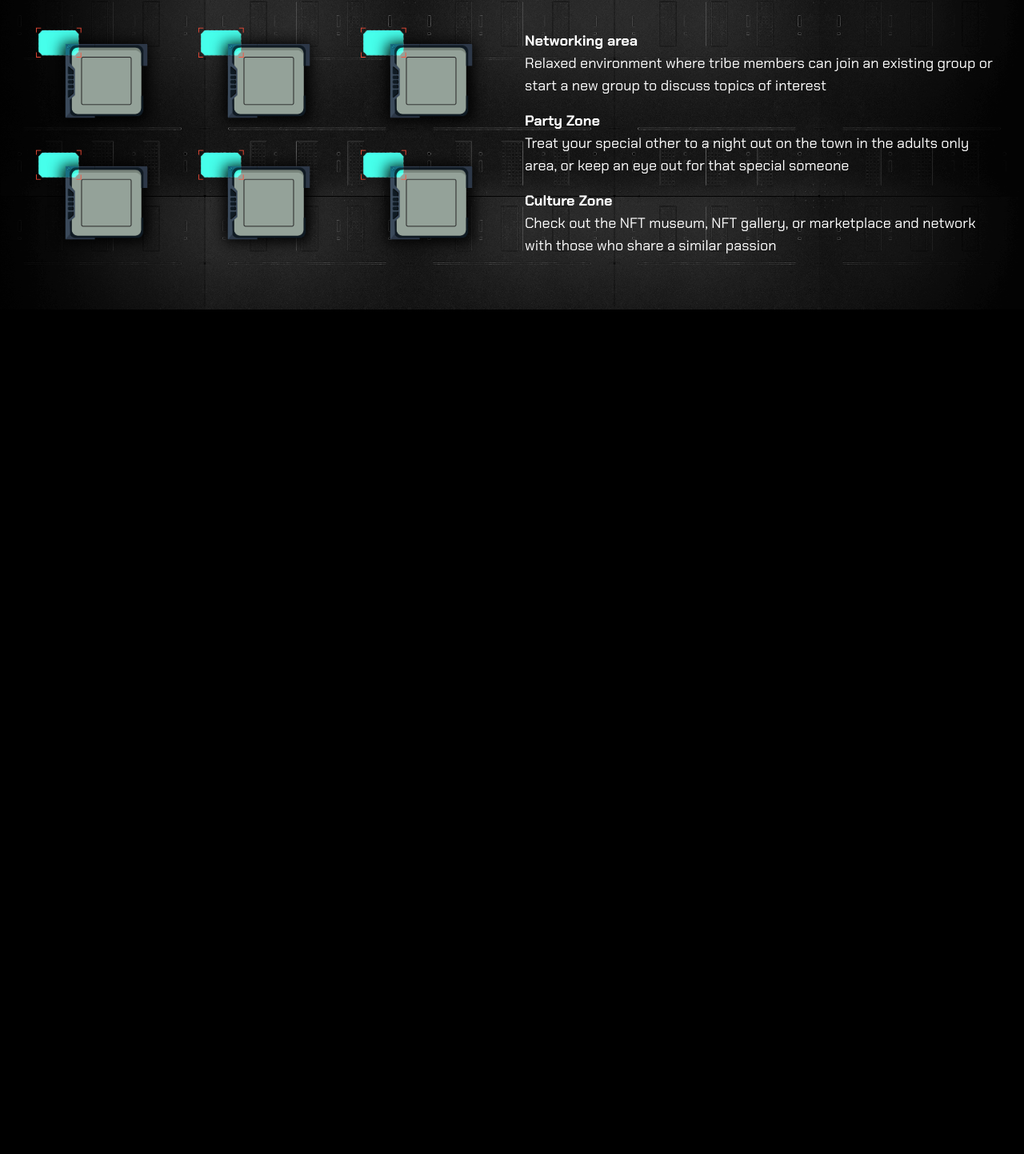
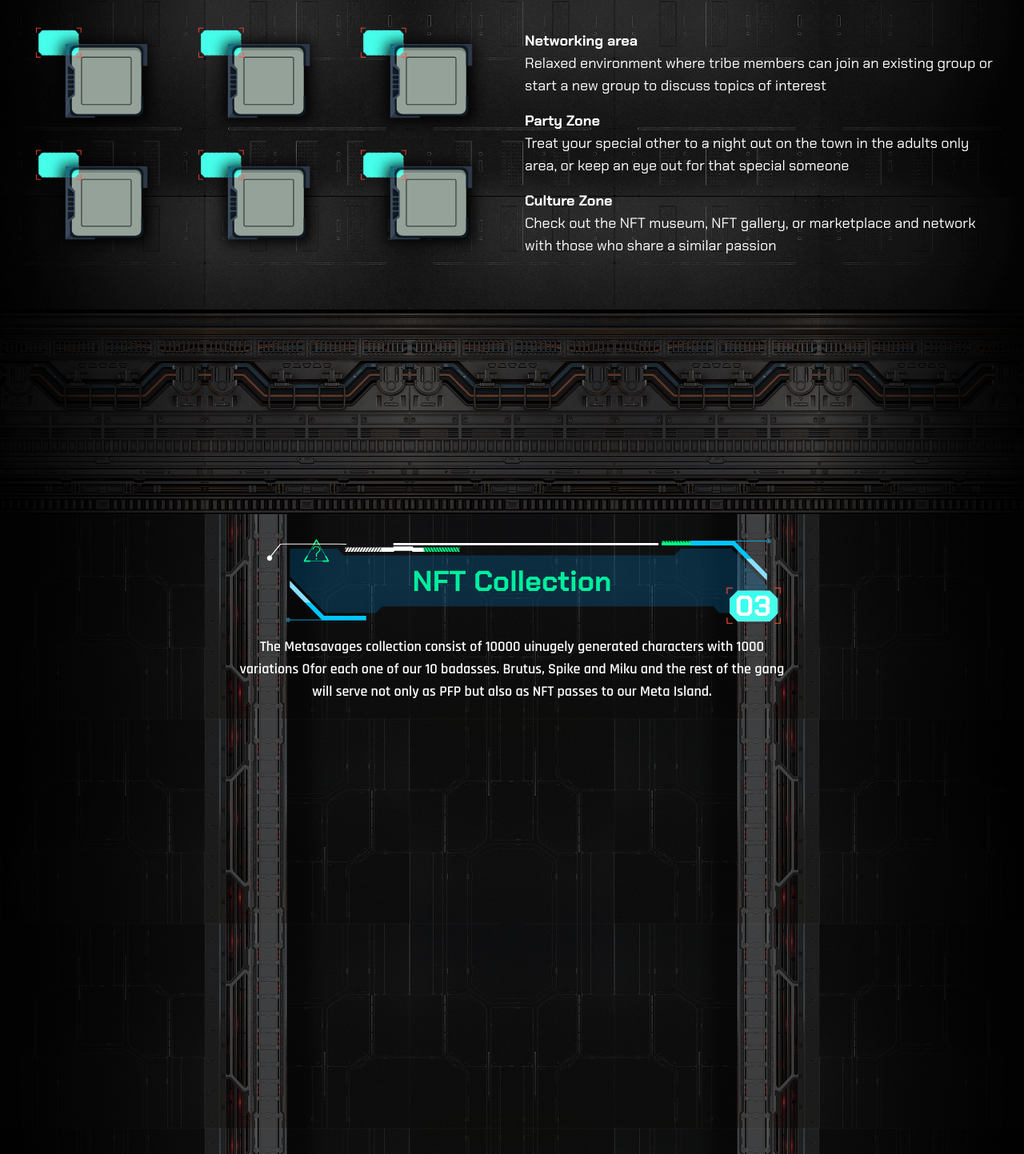
Before and after one commit to joaquinvaldezzz/metasavages.io, an Astro site: page / in a window 1280 px wide. Shown: the part 2314-3757 px from the top of the page at 80% size. Before the commit the page ends 2701 px from the top, so only its background shows below. Built offline with nearby package versions, Linux system fonts and the light colour scheme; Astro itself is replaced by a stand-in of ours.

Commit message:
Create NFT Collection section

```diff
--- a/src/pages/index.astro
+++ b/src/pages/index.astro
@@ -2,7 +2,8 @@
 import MainLayout from '../layouts/MainLayout.astro'
 import Header from '../components/Header/Header.astro'
 import MetaIsland from '../backgrounds/MetaIsland.astro'
-import Container from '../components/Container.astro'
+import Transition2 from '../backgrounds/Transition2.astro'
+import NFT from '../backgrounds/NFT.astro'
 ---
 
 <MainLayout name="Meta Savages" suffix="The Web 3.0 tribe for digital entrepreneurs">
@@ -77,11 +78,11 @@ import Container from '../components/Container.astro'
         </div>
 
         <div class="relative mt-24">
-          <h1
+          <h2
             class="text-center font-display text-2xl font-bold text-secondary md:text-3xl lg:text-4xl"
           >
             Map of Metaverse Island
-          </h1>
+          </h2>
 
           <div
             class="pointer-events-none absolute top-1/2 left-1/2 z-10 w-full min-w-[320px] max-w-2xl -translate-x-1/2 -translate-y-1/2 select-none"
@@ -160,5 +161,41 @@ import Container from '../components/Container.astro'
         </div>
       </div>
     </section>
+
+    <Transition2 />
+
+    <section class="relative min-h-screen overflow-hidden">
+      <NFT />
+      <div class="absolute inset-0 bg-black/50" aria-hidden="true"></div>
+
+      <div class="relative mx-auto max-w-screen-md px-8 py-16">
+        <div class="relative">
+          <h2
+            class="text-center font-display text-2xl font-bold text-secondary md:text-3xl lg:text-4xl"
+          >
+            NFT Collection
+          </h2>
+
+          <div
+            class="pointer-events-none absolute top-1/2 left-1/2 z-10 w-full min-w-[320px] max-w-2xl -translate-x-1/2 -translate-y-1/2 select-none"
+          >
+            <div class="relative">
+              <img src="/svg/metasavages-metaverse.svg" alt="" />
+              <div
+                class="absolute right-1.5 -bottom-0.5 font-display text-2xl font-bold sm:right-2.5 sm:bottom-0 sm:text-4xl md:right-3 md:bottom-0.5"
+              >
+                03
+              </div>
+            </div>
+          </div>
+        </div>
+
+        <p class="mt-8 text-center text-lg font-semibold sm:mt-12">
+          The Metasavages collection consist of 10000 uinugely generated characters with 1000
+          variations Ofor each one of our 10 badasses. Brutus, Spike and Miku and the rest of the
+          gang will serve not only as PFP but also as NFT passes to our Meta Island.
+        </p>
+      </div>
+    </section>
   </main>
 </MainLayout>
```
